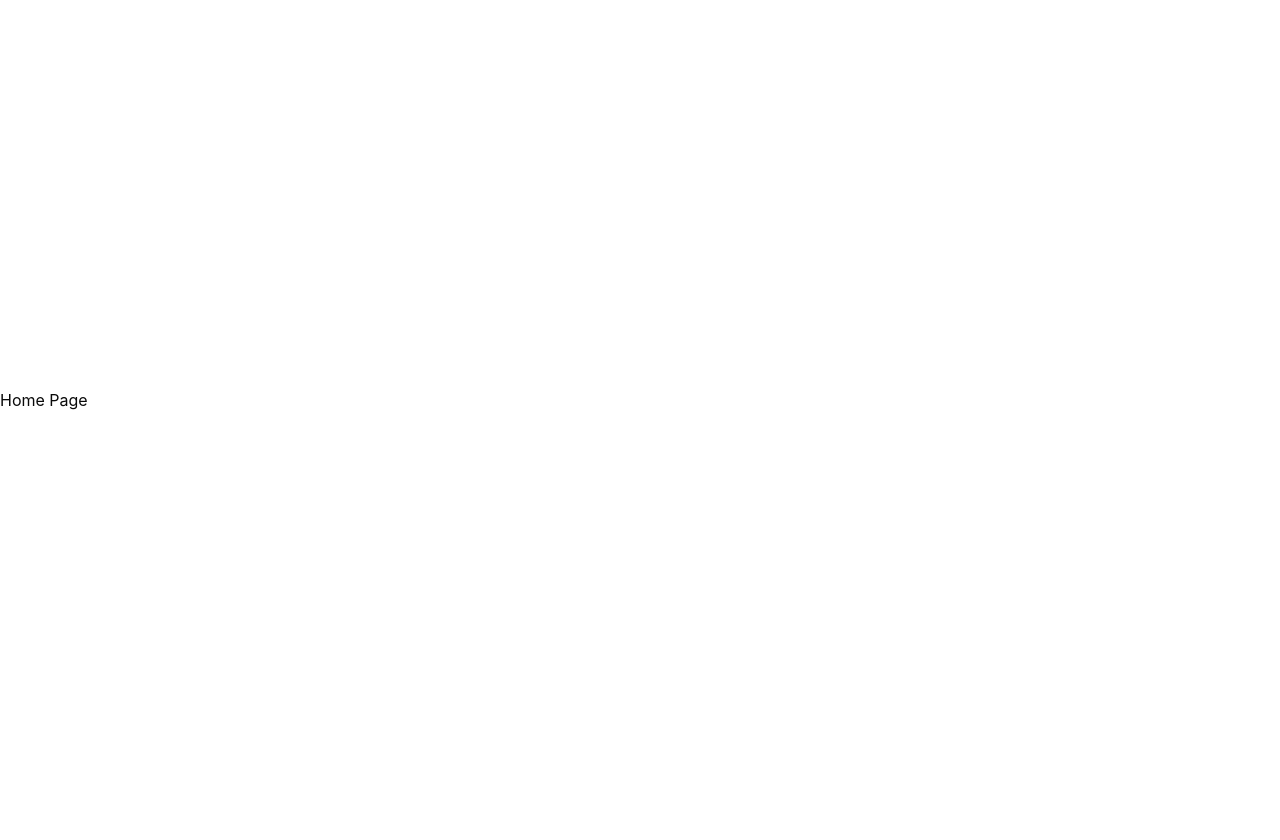
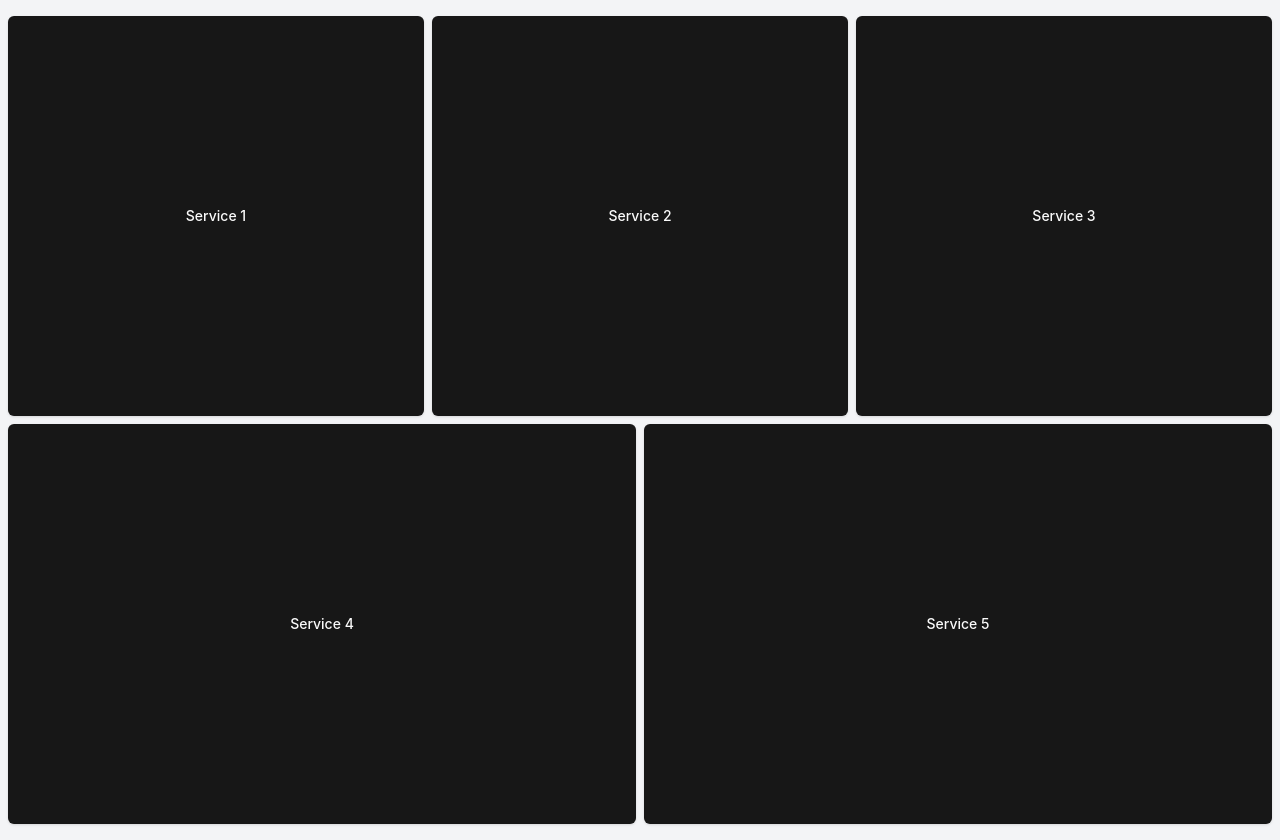
Before and after one commit to onvasrouler/AREA, a React (Vite) app in the folder front/: page / in a window 1280 px wide. Before the commit the page ends 800 px from the top, so only its background shows below. Built offline with nearby package versions, Linux system fonts and the light colour scheme.

Commit message:
:sparkles: Add dashboard page to routes

```diff
--- a/front/src/app/Routes.jsx
+++ b/front/src/app/Routes.jsx
@@ -1,10 +1,11 @@
 import { BrowserRouter as Router, Routes, Route } from "react-router-dom";
+import { DashboardPage } from "../features/dashboard/DashboardPage";
 
 const AppRoutes = () => {
   return (
     <Router>
       <Routes>
-        <Route path="/" element={<div>Home Page</div>} />
+        <Route path="/" element={<DashboardPage />} />
       </Routes>
     </Router>
   );
```
